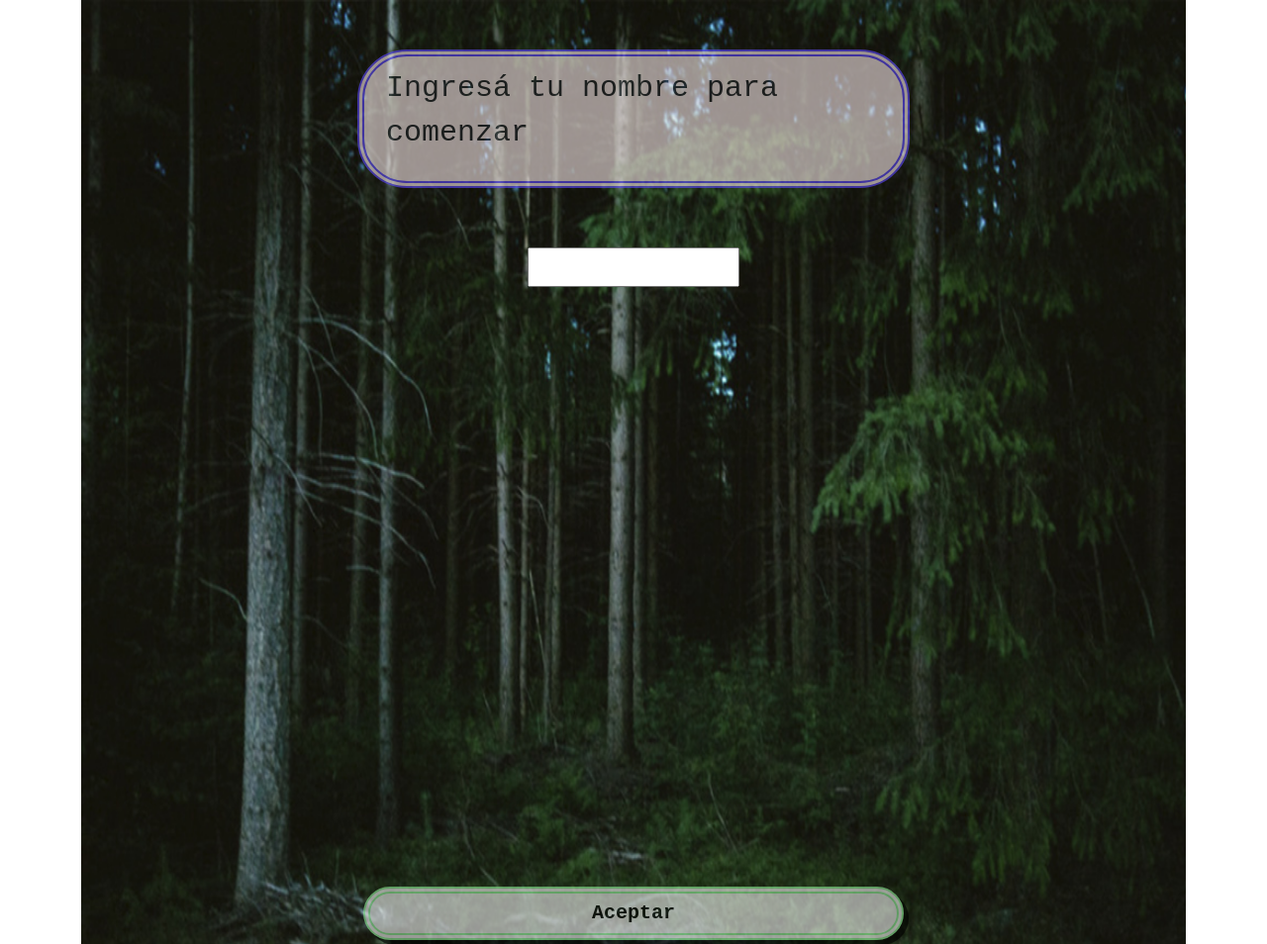
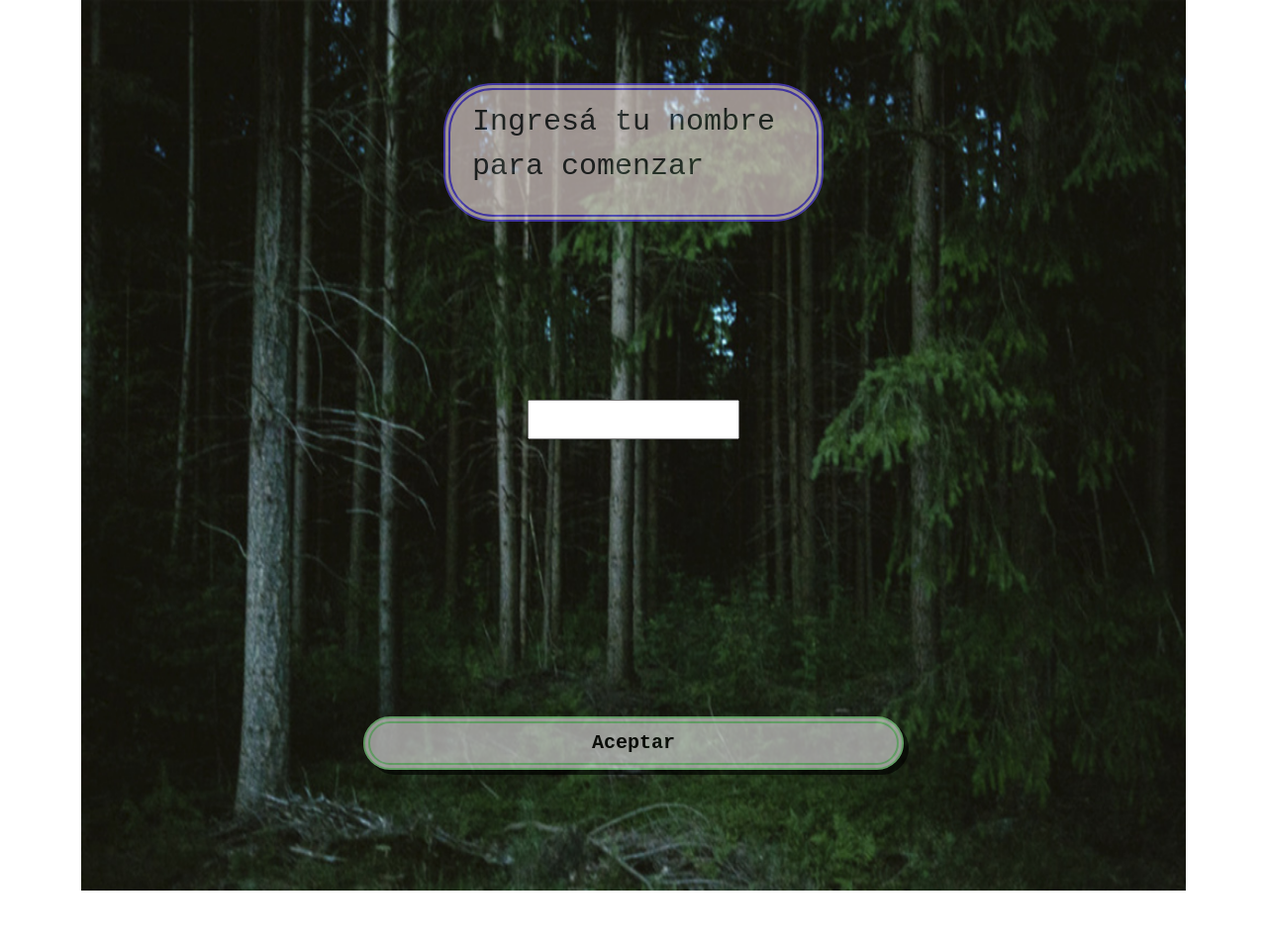
Before and after one commit to FGaray88/Bosque-Desencantado, a plain HTML site: page index.html in a window 1280 px wide. Shown: the top 954 px of the page at 99% size. After the commit the page ends 907 px from the top, so only its background shows below. Drawn offline with nearby package versions, Linux system fonts and the light colour scheme; some packages are replaced by stand-ins of ours; a script that the page names is missing.

Commit message:
se corrigio vista mobile

```diff
--- a/estilos.css
+++ b/estilos.css
@@ -8,12 +8,10 @@ body {
 }
 
 #imagen {
-    height: 1000px;
+    height: 823px;
 }
 
-#larreta {
-    width: 60%;
-}
+
 
 
 
@@ -22,10 +20,11 @@ body {
     width: 100%;
     display: flex;
     flex-flow: row;
+    align-items: flex-start;
     justify-content: center;
-    margin-top: -950px;
-    height: 900px;
-    position: relative;
+    margin-top: -51rem;
+    height: 823px;
+
 }
 
 p {
@@ -36,6 +35,7 @@ p {
 
 
 button {
+    width: 98%;
     padding: 5px;
     border: 7px double rgb(145, 238, 153);
     border-radius: 100px !important;
@@ -63,28 +63,28 @@ button {
     border: 7px double rgb(93, 72, 255);
     opacity: 60%;
 
+
 }
 
 
 
 .divbtn{
     position: absolute;
-    align-self: flex-end;
+    bottom: 0;
     font-size: 15px;
     background-color: transparent;
     width: 90%;
     height: auto;
     display: flex;
     flex-direction: column;
-
-
 }
 
 @media screen and (min-width: 768px) {
     .parrafo {
-        width: 50%;
+        width: 30%;
         font-size: 30px;
     }
+
     .divbtn{
         font-size: 20px;
         flex-direction: row;
@@ -94,5 +94,16 @@ button {
     button {
         width: 50%;
     }
+    #imagen {
+        height: 900px;
+    }
+    .divbtn{
+        position: relative;
+        margin-top: 40rem;
+    }
+    #input{
+        position: absolute;
+        margin-top: 20rem;
+    }
 
 }
--- a/index.js
+++ b/index.js
@@ -280,7 +280,8 @@ function capituloTercero(){
 }
 
 function osoLarreta(){
-    swal.fire(`<img id="larreta" src="./images/osogif.gif" alt=""><br> Te has topado con un enemigo poderoso`)
+
+    swal.fire({position: "top", width: "280px", text:'Te has topado con un enemigo poderoso', imageUrl: "./images/osogif.gif"})
     texto.innerHTML = "Te encuentras con un oso gigante que tiene la cara de Horácio Rodriguez Larreta y el escudo de Nueva Chicago en uno de sus hombros, que se abalanza directamente hacia ti, que decides hacer?"
     hablar(texto.innerHTML)
     botones.innerHTML = `<button id="btn1">Utilizar árma del inventario</button>
@@ -339,7 +340,7 @@ function chapulin2(){
 }
 
 function chapulin3(){
-    swal.fire(`<img id="larreta" src="./images/chapulin.gif" alt=""><br>Has encontrado a un chapulin`)
+    swal.fire({position: "top", width: "280px", text:'Has encontrado a un chapulin', imageUrl: "./images/chapulin.gif"})
     texto.innerHTML = "La versión chilena del chapulín colorado acude a tu llamado, te explica la historia del bosque, te cuenta en detalle como hacer para escapar, incluso te da tips de como alcanzar el estado Zen, por desgracia el dialecto implementado por nuestro héroe trasandino resulta inentendible para ti, y en un intento de copiar su fonética tu le respondes:"
     hablar(texto.innerHTML)
     botones.innerHTML = `<button id="btnC1"> E la pelá de la wea pal andai del weon</button>
@@ -410,7 +411,7 @@ function chapulin4Avanzar2(){
 }
 
 function musico(a){
-    swal.fire(`<img id="luis" src="./images/luis.gif" alt=""><br>Has encontrado al flaquito de la suerte`)
+    swal.fire({position: "top", width: "280px", text:'Has encontrado al flaquito de la suerte', imageUrl: "./images/luis.gif"})
     item==="" ? imagen1.setAttribute('src', "./images/bosqueOscuro.jpg") : imagen1.setAttribute('src', "./images/bosqueSol.jpg")
     texto.innerHTML = "El camino recto te lleva directo a un monte en donde parece haber una persona con una guitarra en sus manos"
     hablar(texto.innerHTML)
```
